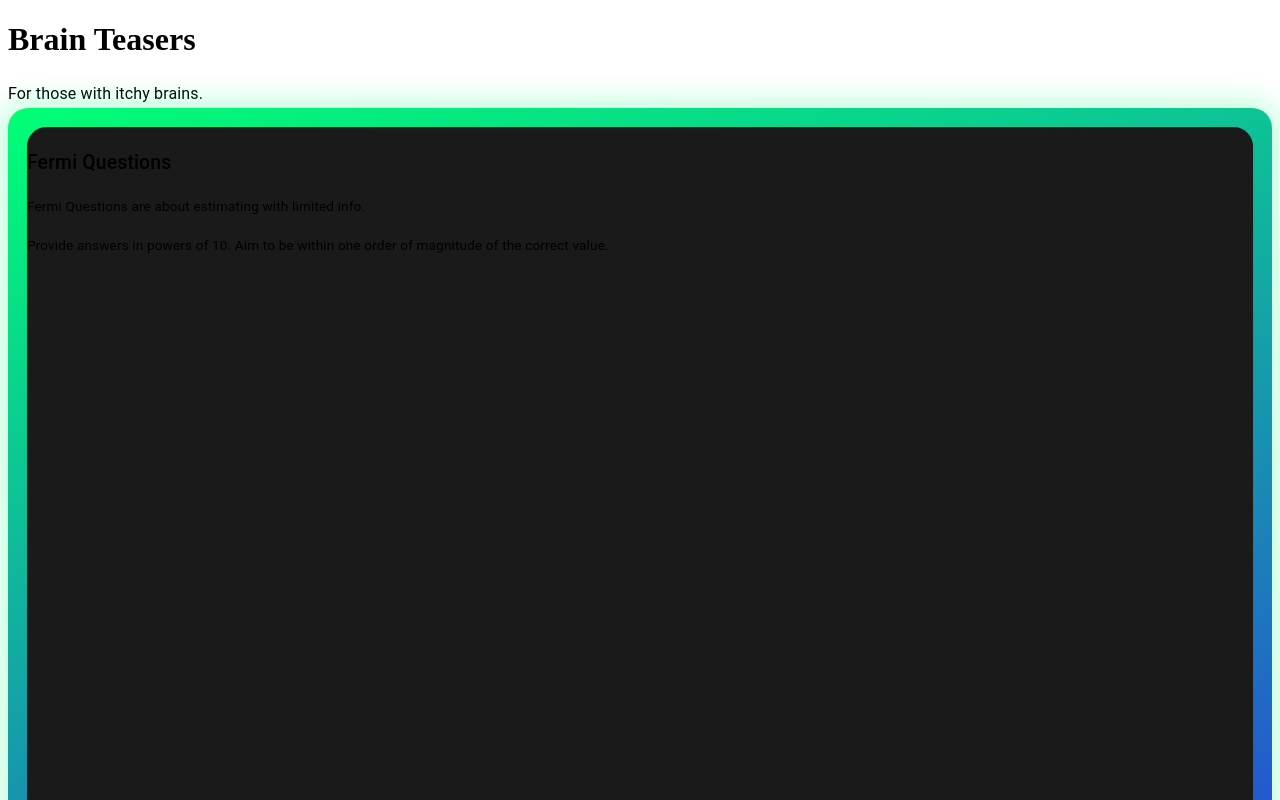
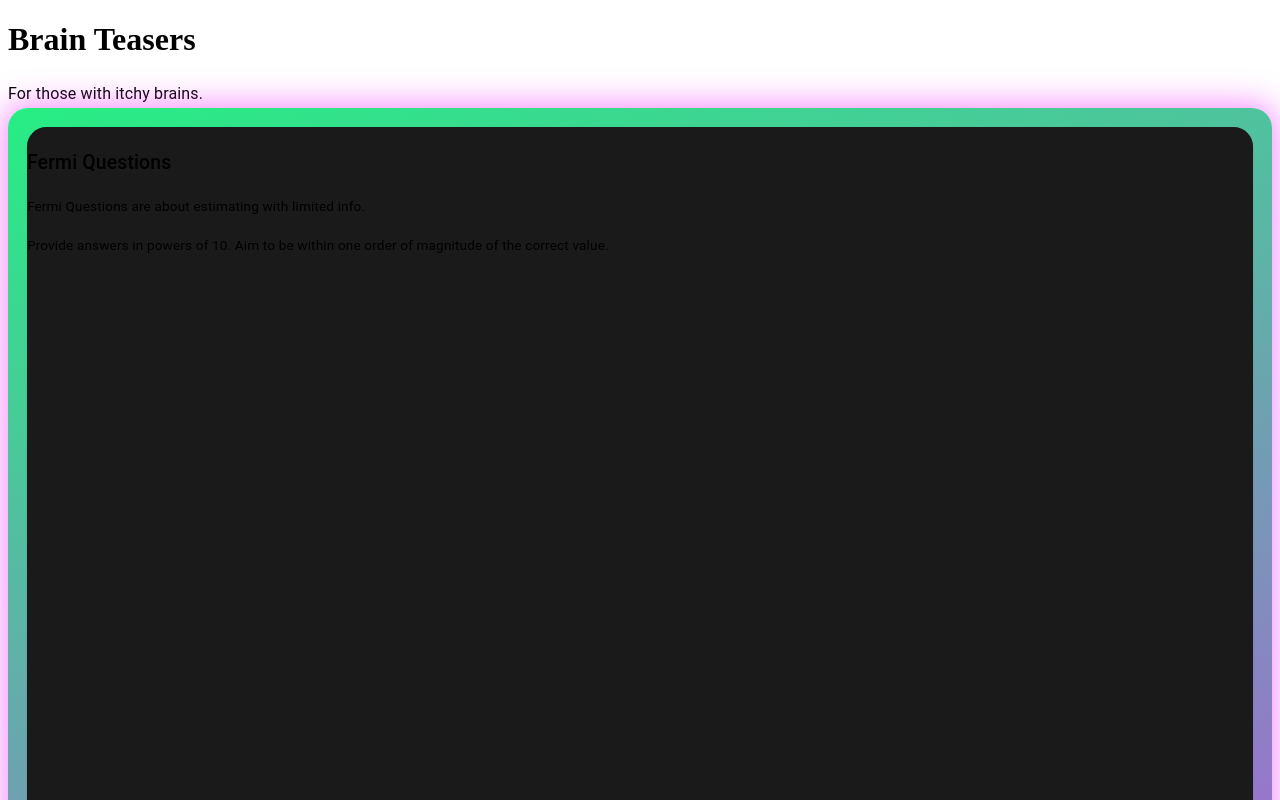
Before and after one commit to Timothy-Cao/Timothy-Cao.github.io, a Next.js app: page /blogs/Puzzles in a window 1280 px wide. In both pictures the pointer is over the element 640 px from the left and 739 px from the top of the page. Shown: the top 800 px of the page. Built offline with nearby package versions, Linux system fonts and the light colour scheme.

Commit message:
changed hover rgb

```diff
--- a/src/styles/CardGlow.css
+++ b/src/styles/CardGlow.css
@@ -1,5 +1,5 @@
 .card {
-  background-image: linear-gradient(163deg, #00ff75 0%, #3700ff 100%);
+  background-image: linear-gradient(163deg, #26ee83 0%, hsl(290, 87%, 58%) 100%);
   border-radius: 20px;
   transition: all 0.2s ease-in-out;
   display: flex;
@@ -22,7 +22,7 @@
 }
 
 .card:hover {
-  box-shadow: 0px 0px 30px 5px rgba(0, 255, 117, 0.3);
+  box-shadow: 0px 0px 30px 5px rgba(238, 48, 255, 0.521);
 }
 
 .card2:hover {
```
